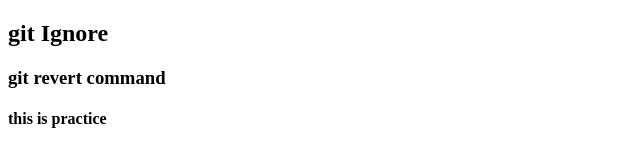
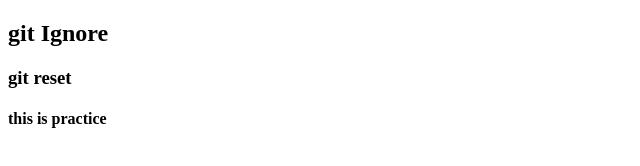
Before and after one commit to Izhar999/demo_file, a plain HTML site: page index.html in a window 1280 px wide. Shown: the whole page, without its empty margins (0-640 px from the left). Drawn offline with Linux system fonts and the light colour scheme.

Commit message:
git reset

```diff
--- a/index.html
+++ b/index.html
@@ -7,7 +7,7 @@
 </head>
 <body>
   <h2>git Ignore</h2>
-  <h3>git revert command</h3>
+  <h3>git reset</h3>
   <h4>this is practice</h4>
 </body>
 </html>
```
